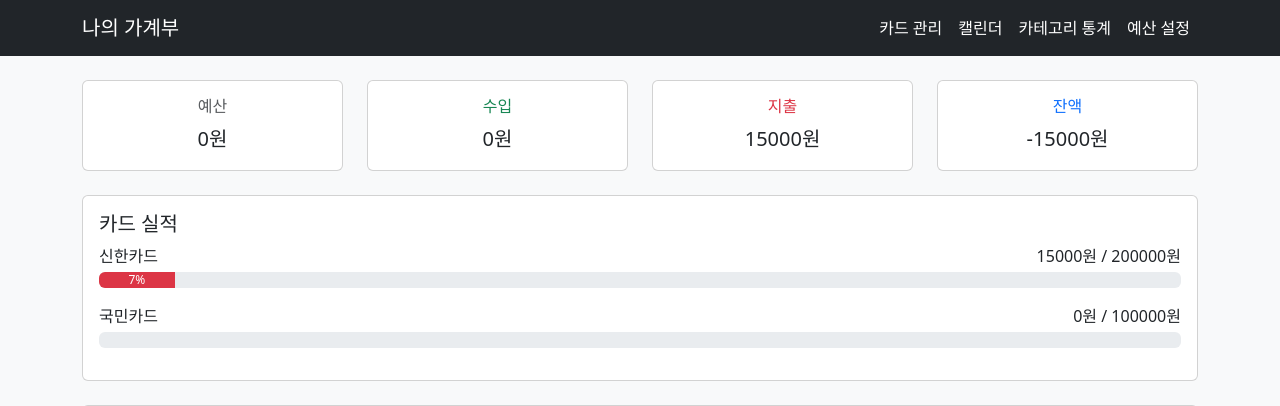
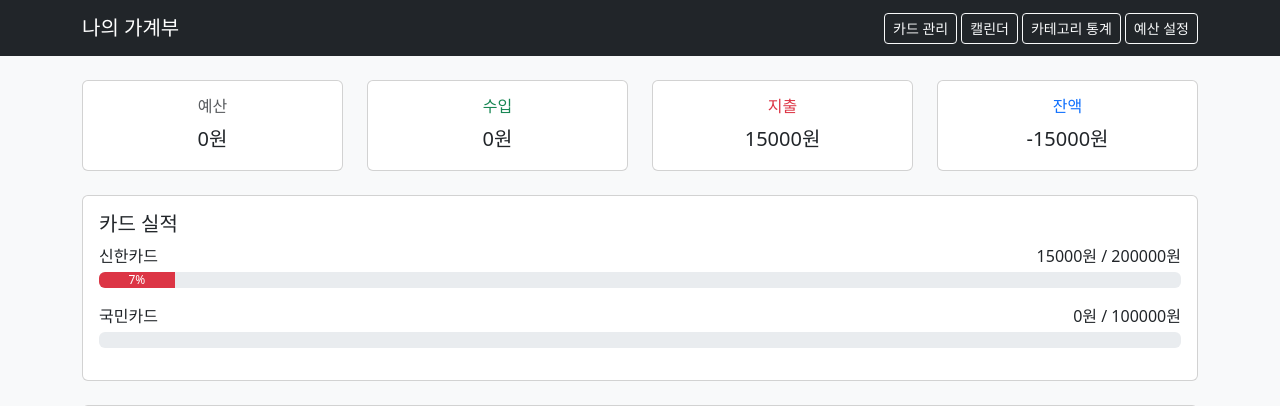
Before and after one commit to song57290/Expense_tracker, a Flask app: page / in a window 1280 px wide. Shown: the top 406 px of the page. Run offline with Flask 3, Linux system fonts and the light colour scheme.

Commit message:
navbar_button_style

```diff
--- a/templates/index.html
+++ b/templates/index.html
@@ -22,11 +22,11 @@
                     <span class="navbar-toggler-icon"></span>
                 </button>
                 <div class="collapse navbar-collapse" id="navMenu">
-                    <div class="navbar-nav ms-auto">
-                        <a href="/cards" class="nav-link text-white">카드 관리</a>
-                        <a href="/calendar" class="nav-link text-white">캘린더</a>
-                        <a href="/stats" class="nav-link text-white">카테고리 통계</a>
-                        <a href="/budget" class="nav-link text-white">예산 설정</a>
+                    <div class="ms-auto mt-2 mt-md-0 d-flex flex-column flex-md-row gap-1">
+                        <a href="/cards" class="btn btn-outline-light btn-sm">카드 관리</a>
+                        <a href="/calendar" class="btn btn-outline-light btn-sm">캘린더</a>
+                        <a href="/stats" class="btn btn-outline-light btn-sm">카테고리 통계</a>
+                        <a href="/budget" class="btn btn-outline-light btn-sm">예산 설정</a>
                     </div>
                 </div>
             </div>
```
